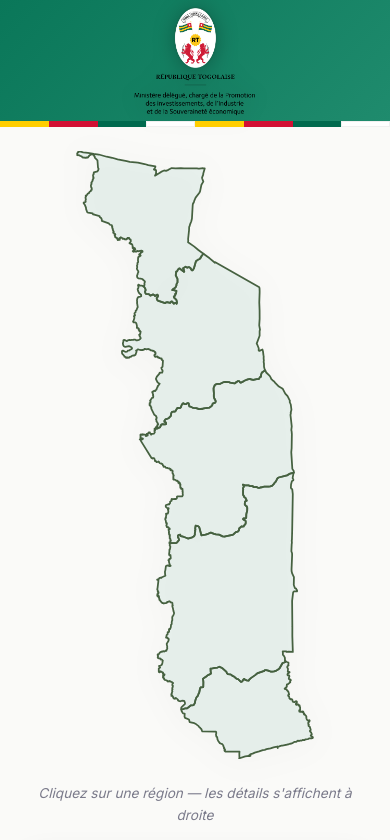
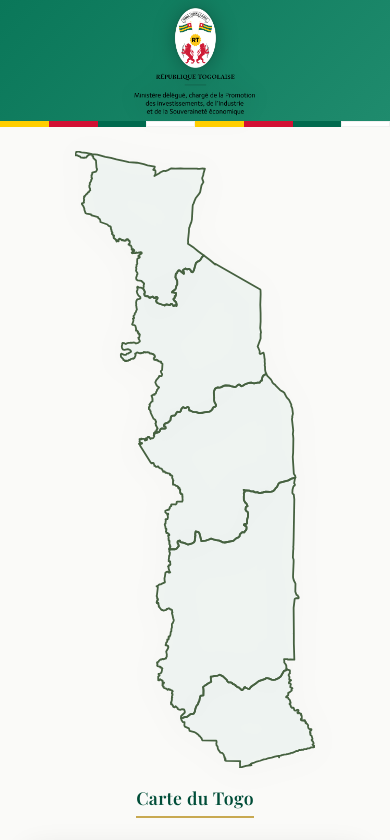
Before and after one commit to henocn/mdpise-roadship, a React (Vite) app: page / in a window 390 px wide. Shown: the top 840 px of the page. Built offline with nearby package versions, Linux system fonts and the light colour scheme.

Commit message:
Refactor App.css and TogoMap component; replace map instruction text with a title, adjust styles for improved layout and responsiveness, and enhance visual hierarchy with updated colors and dimensions.

```diff
--- a/src/App.css
+++ b/src/App.css
@@ -107,11 +107,6 @@
   max-width: 1440px;
   margin: 0 auto;
   width: 100%;
-  min-height: calc(100vh - 6px);
-  height: calc(100vh - 6px);
-  position: sticky;
-  top: 6px;
-  overflow: hidden;
 }
 
 .map-section {
@@ -119,6 +114,10 @@
   display: flex;
   flex-direction: column;
   align-items: center;
+  position: sticky;
+  top: calc(6px + 1.5rem);
+  align-self: flex-start;
+  height: fit-content;
 }
 
 .detail-section {
@@ -127,7 +126,6 @@
   display: flex;
   align-items: stretch;
   overflow-y: visible;
-  max-height: none;
   padding-right: 0.5rem;
 }
 
@@ -162,13 +160,15 @@
 .togo-interactive-map {
   width: 100%;
   height: auto;
-  max-height: 72vh;
+  max-height: 92vh;
+  /* transform: scale(1.12); */
+  transform-origin: top center;
   filter: drop-shadow(0 4px 16px rgba(0, 0, 0, 0.08));
 }
 
 /* Paths régionaux — frontières + fond léger au survol */
 .region-path {
-  fill: rgba(169, 210, 199, 0.215);
+  fill: #a9d2c71e;
   stroke: #466140;
   stroke-width: 6;
   stroke-linejoin: round;
@@ -211,12 +211,16 @@
   text-align: center;
 }
 
-.map-instruction {
-  margin-top: 1.5rem;
-  font-size: 0.85rem;
-  color: var(--color-text-muted);
+.map-title {
+  margin-top: 1rem;
+  font-family: var(--font-display);
+  font-size: 1.1rem;
+  font-weight: 600;
+  letter-spacing: 0.02em;
+  color: var(--color-primary-dark);
   text-align: center;
-  font-style: italic;
+  border-bottom: 2px solid var(--color-gold);
+  padding-bottom: 0.25rem;
 }
 
 
@@ -562,7 +566,7 @@
   background: var(--color-primary-dark);
   color: rgba(255, 255, 255, 0.7);
   text-align: center;
-  padding: 1.25rem 2rem;
+  padding: 0.75rem 1rem;
   font-size: 0.8rem;
 }
 
--- a/src/components/TogoMap.jsx
+++ b/src/components/TogoMap.jsx
@@ -58,21 +58,9 @@ export default function TogoMap({ selectedRegion, onSelectRegion }) {
           })}
         </svg>
 
-        {activeHover && regionsData[activeHover] && !selectedRegion && (
-          <motion.div
-            className="map-tooltip"
-            initial={{ opacity: 0, y: 6 }}
-            animate={{ opacity: 1, y: 0 }}
-            key={activeHover}
-          >
-            {regionsData[activeHover].name}
-          </motion.div>
-        )}
       </div>
 
-      <p className="map-instruction">
-        Cliquez sur une région — les détails s&apos;affichent à droite
-      </p>
+      <h3 className="map-title">Carte du Togo</h3>
     </motion.div>
   );
 }
```
